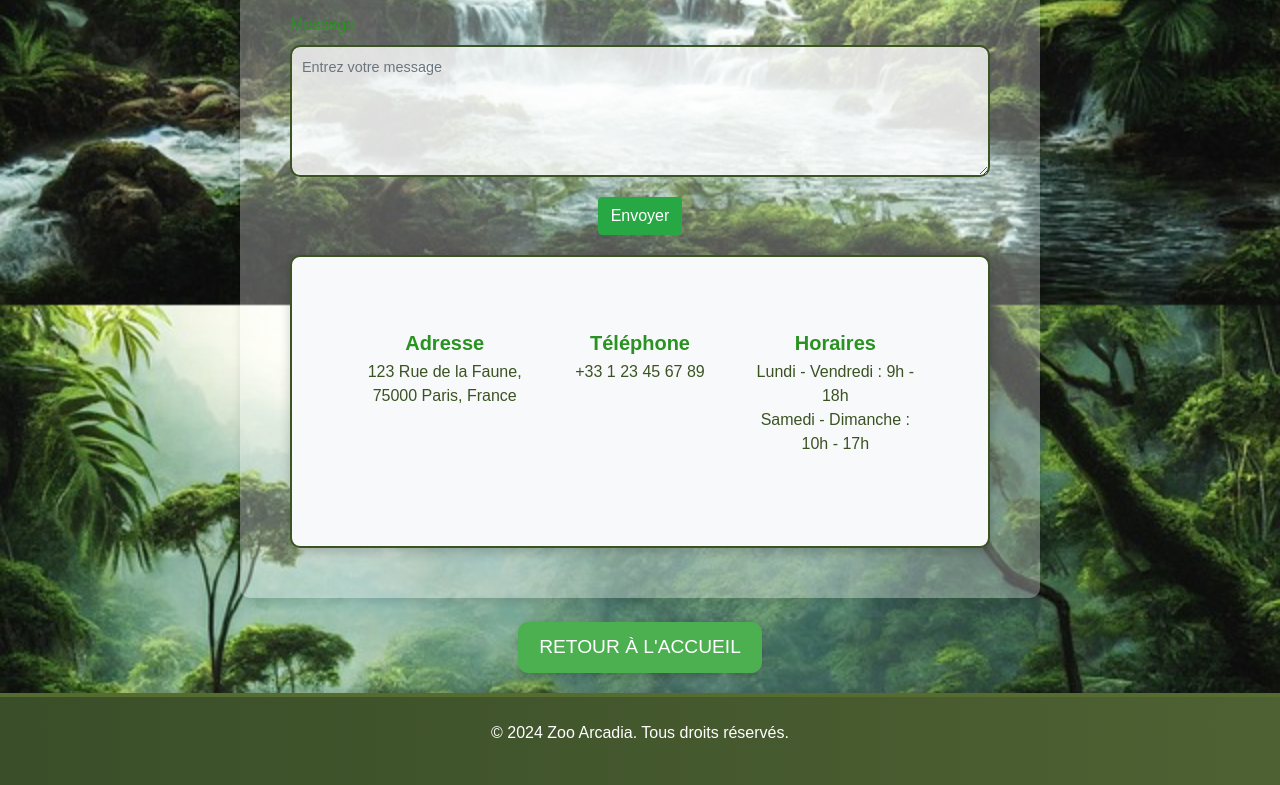
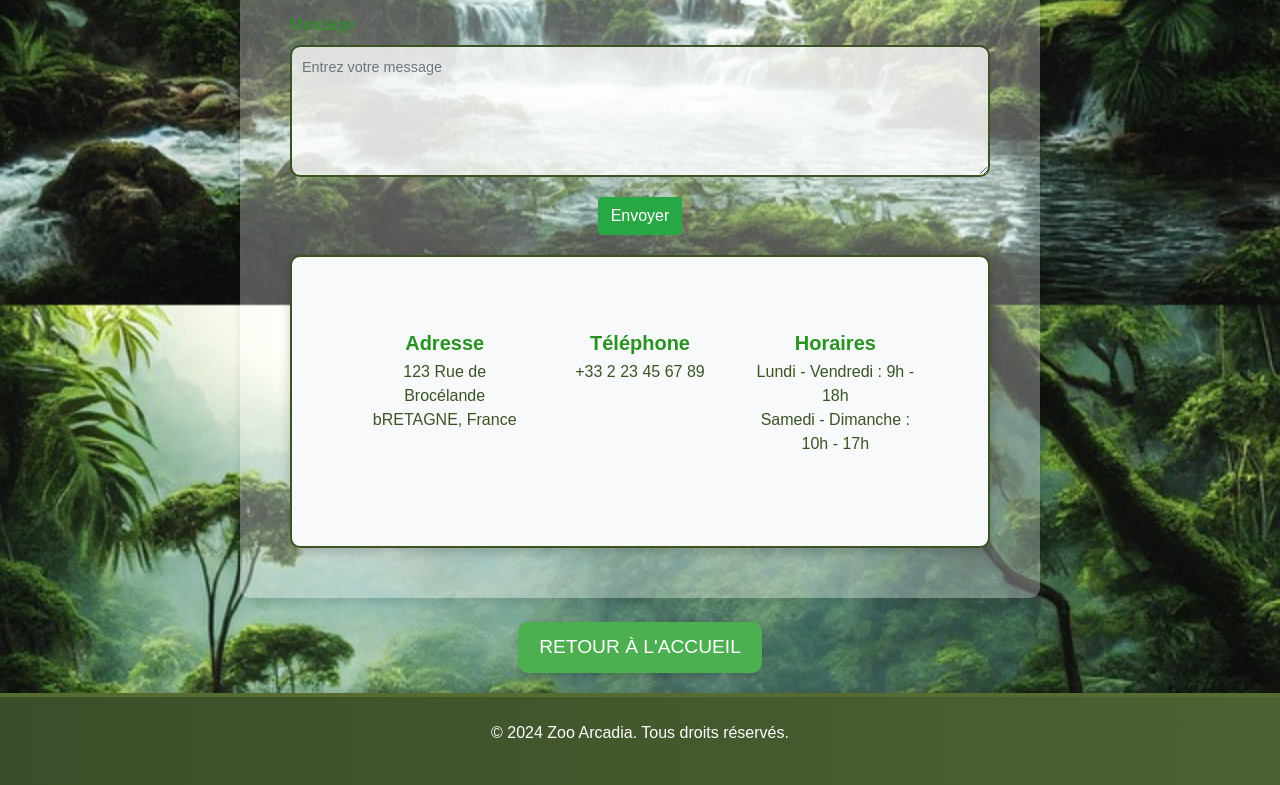
Before and after one commit to ThiamOusmane1/backarcadia, a website: page front-end/contact.html in a window 1280 px wide. Shown: the part 549-1334 px from the top of the page. Drawn offline with nearby package versions, Linux system fonts and the light colour scheme.

Commit message:
changement d adresse

```diff
--- a/front-end/contact.html
+++ b/front-end/contact.html
@@ -62,11 +62,11 @@
                 <div class="row">
                     <div class="col-md-4 text-center mb-3">
                         <h5>Adresse</h5>
-                        <p>123 Rue de la Faune, 75000 Paris, France</p>
+                        <p>123 Rue de  Brocélande bRETAGNE, France</p>
                     </div>
                     <div class="col-md-4 text-center mb-3">
                         <h5>Téléphone</h5>
-                        <p>+33 1 23 45 67 89</p>
+                        <p>+33 2 23 45 67 89</p>
                     </div>
                     <div class="col-md-4 text-center mb-3">
                         <h5>Horaires</h5>
```
